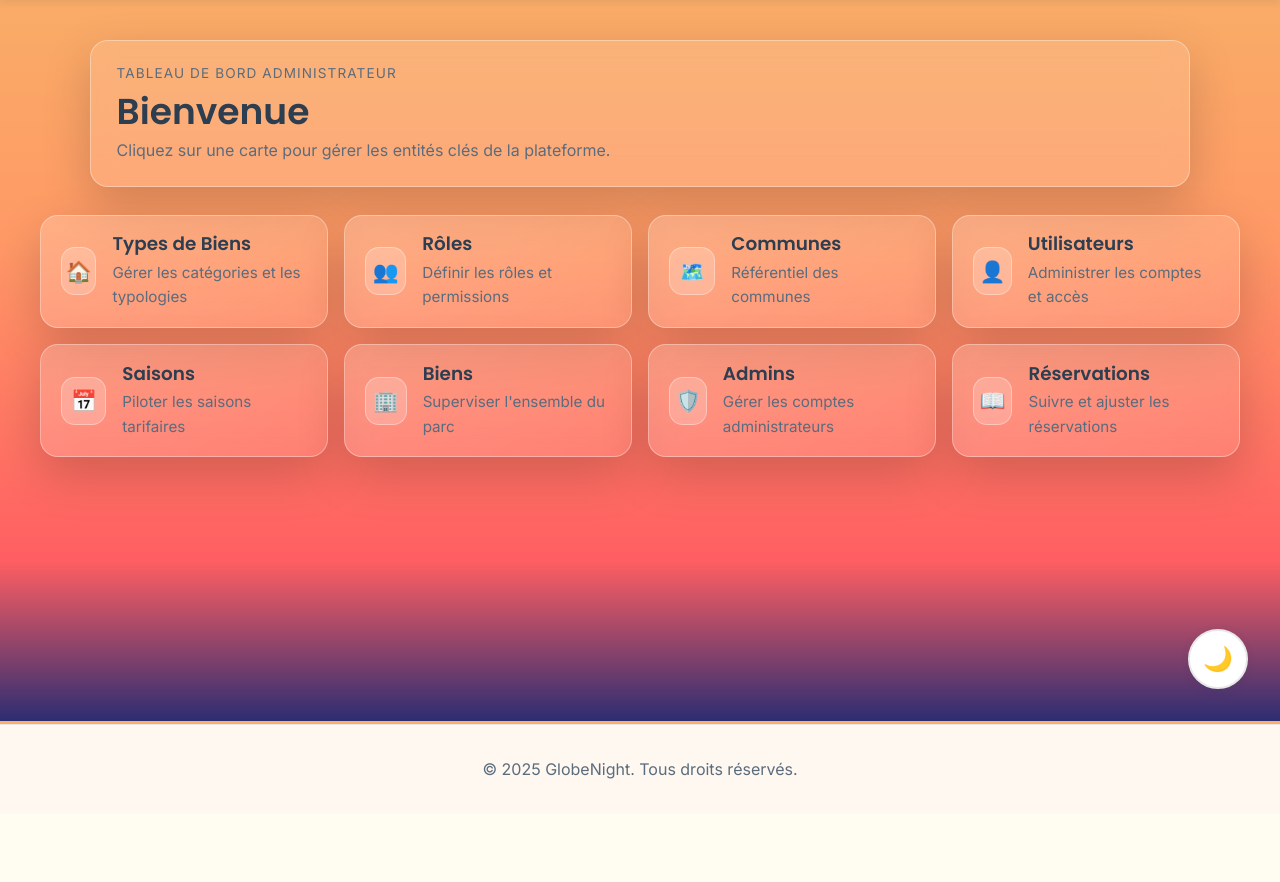
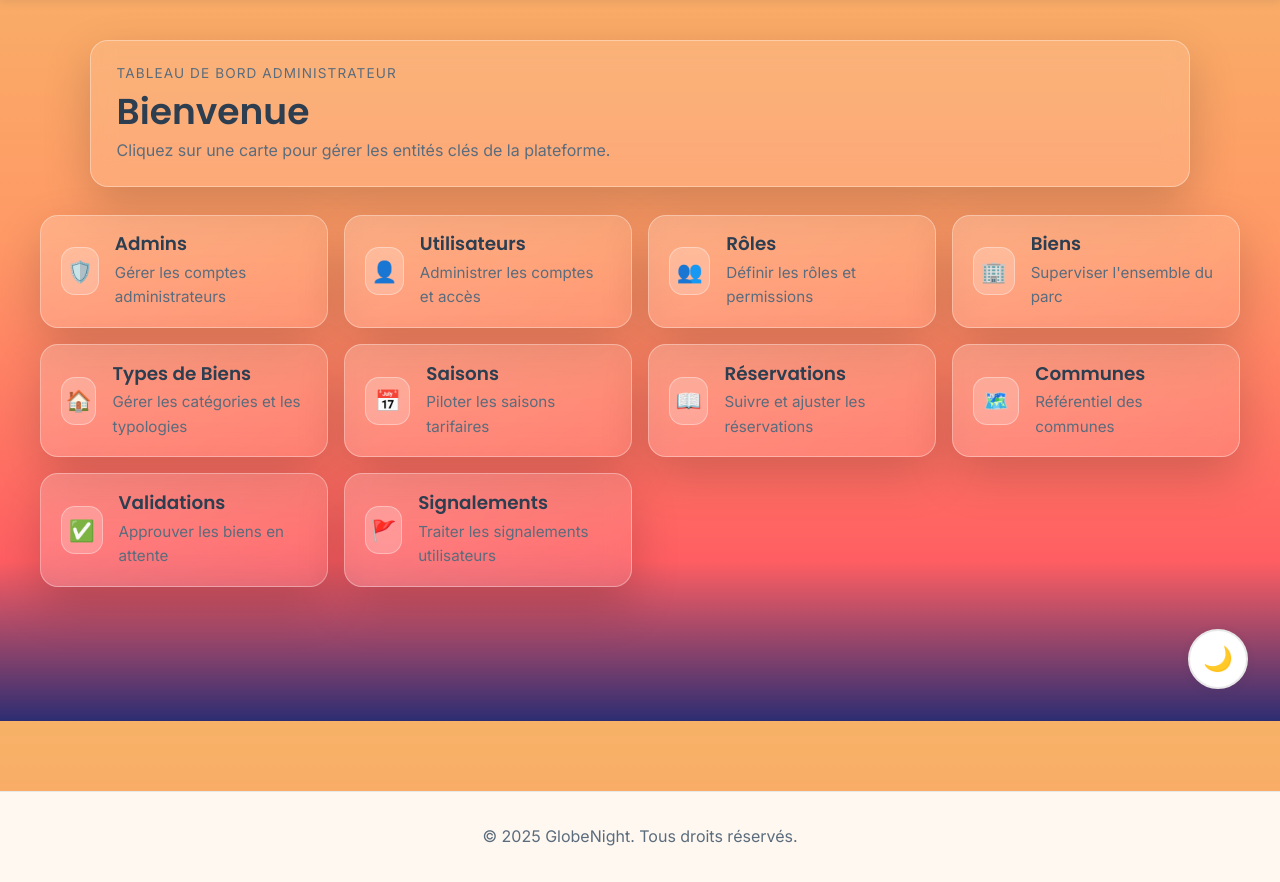
Before and after one commit to Gu1LLaumeR0UY3R/Goodnight, a PHP site: page /app/Views/admin/index.php in a window 1280 px wide. Shown: the part 79-961 px from the top of the page. Before the commit the page ends 858 px from the top, so only its background shows below. Run offline with PHP 8.4, Linux system fonts and the light colour scheme.

Commit message:
Réorganisation espace admin

```diff
--- a/app/Views/admin/index.php
+++ b/app/Views/admin/index.php
@@ -23,11 +23,20 @@
         </section>
 
         <section class="admin-boxes-grid">
-            <div class="admin-box glass-card" data-iframe-url="/admin/typesBiens" data-title="Gestion des Types de Biens">
-                <span class="admin-box-icon">🏠</span>
+            <!-- Gestion des Admins et Accès -->
+            <div class="admin-box glass-card" data-iframe-url="/admin/admins" data-title="Gestion des Admins">
+                <span class="admin-box-icon">🛡️</span>
                 <div>
-                    <h3 class="admin-box-title">Types de Biens</h3>
-                    <p class="admin-box-description">Gérer les catégories et les typologies</p>
+                    <h3 class="admin-box-title">Admins</h3>
+                    <p class="admin-box-description">Gérer les comptes administrateurs</p>
+                </div>
+            </div>
+
+            <div class="admin-box glass-card" data-iframe-url="/admin/users" data-title="Gestion des Utilisateurs">
+                <span class="admin-box-icon">👤</span>
+                <div>
+                    <h3 class="admin-box-title">Utilisateurs</h3>
+                    <p class="admin-box-description">Administrer les comptes et accès</p>
                 </div>
             </div>
 
@@ -39,19 +48,20 @@
                 </div>
             </div>
 
-            <div class="admin-box glass-card" data-iframe-url="/admin/communes" data-title="Gestion des Communes">
-                <span class="admin-box-icon">🗺️</span>
+            <!-- Gestion des Biens et Réservations -->
+            <div class="admin-box glass-card" data-iframe-url="/admin/biens" data-title="Gestion des Biens">
+                <span class="admin-box-icon">🏢</span>
                 <div>
-                    <h3 class="admin-box-title">Communes</h3>
-                    <p class="admin-box-description">Référentiel des communes</p>
+                    <h3 class="admin-box-title">Biens</h3>
+                    <p class="admin-box-description">Superviser l'ensemble du parc</p>
                 </div>
             </div>
 
-            <div class="admin-box glass-card" data-iframe-url="/admin/users" data-title="Gestion des Utilisateurs">
-                <span class="admin-box-icon">👤</span>
+            <div class="admin-box glass-card" data-iframe-url="/admin/typesBiens" data-title="Gestion des Types de Biens">
+                <span class="admin-box-icon">🏠</span>
                 <div>
-                    <h3 class="admin-box-title">Utilisateurs</h3>
-                    <p class="admin-box-description">Administrer les comptes et accès</p>
+                    <h3 class="admin-box-title">Types de Biens</h3>
+                    <p class="admin-box-description">Gérer les catégories et les typologies</p>
                 </div>
             </div>
 
@@ -63,27 +73,36 @@
                 </div>
             </div>
 
-            <div class="admin-box glass-card" data-iframe-url="/admin/biens" data-title="Gestion des Biens">
-                <span class="admin-box-icon">🏢</span>
-                <div>
-                    <h3 class="admin-box-title">Biens</h3>
-                    <p class="admin-box-description">Superviser l'ensemble du parc</p>
-                </div>
-            </div>
-
-            <div class="admin-box glass-card" data-iframe-url="/admin/admins" data-title="Gestion des Admins">
-                <span class="admin-box-icon">🛡️</span>
-                <div>
-                    <h3 class="admin-box-title">Admins</h3>
-                    <p class="admin-box-description">Gérer les comptes administrateurs</p>
-                </div>
-            </div>
-
             <div class="admin-box glass-card" data-iframe-url="/admin/reservations" data-title="Gestion des Réservations">
                 <span class="admin-box-icon">📖</span>
                 <div>
                     <h3 class="admin-box-title">Réservations</h3>
                     <p class="admin-box-description">Suivre et ajuster les réservations</p>
+                </div>
+            </div>
+
+            <div class="admin-box glass-card" data-iframe-url="/admin/communes" data-title="Gestion des Communes">
+                <span class="admin-box-icon">🗺️</span>
+                <div>
+                    <h3 class="admin-box-title">Communes</h3>
+                    <p class="admin-box-description">Référentiel des communes</p>
+                </div>
+            </div>
+
+            <!-- Validation et Modération -->
+            <div class="admin-box glass-card" data-iframe-url="/admin/validations" data-title="Validation des Biens">
+                <span class="admin-box-icon">✅</span>
+                <div>
+                    <h3 class="admin-box-title">Validations</h3>
+                    <p class="admin-box-description">Approuver les biens en attente</p>
+                </div>
+            </div>
+
+            <div class="admin-box glass-card" data-iframe-url="/admin/signalements" data-title="Gestion des Signalements">
+                <span class="admin-box-icon">🚩</span>
+                <div>
+                    <h3 class="admin-box-title">Signalements</h3>
+                    <p class="admin-box-description">Traiter les signalements utilisateurs</p>
                 </div>
             </div>
         </section>
```
Also changed, not shown: app/Views/layout/navbar.php (+0 -32 lines).
